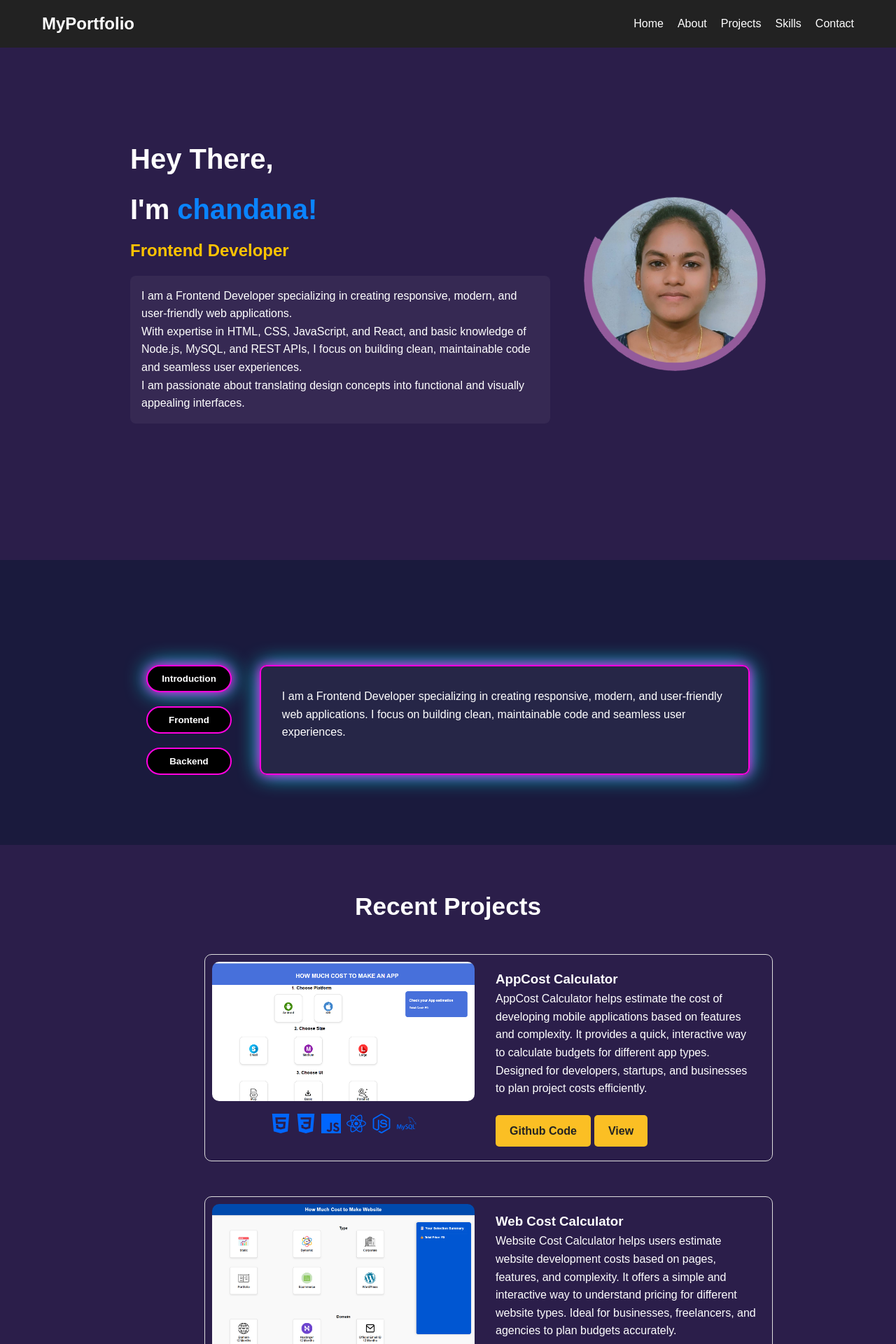
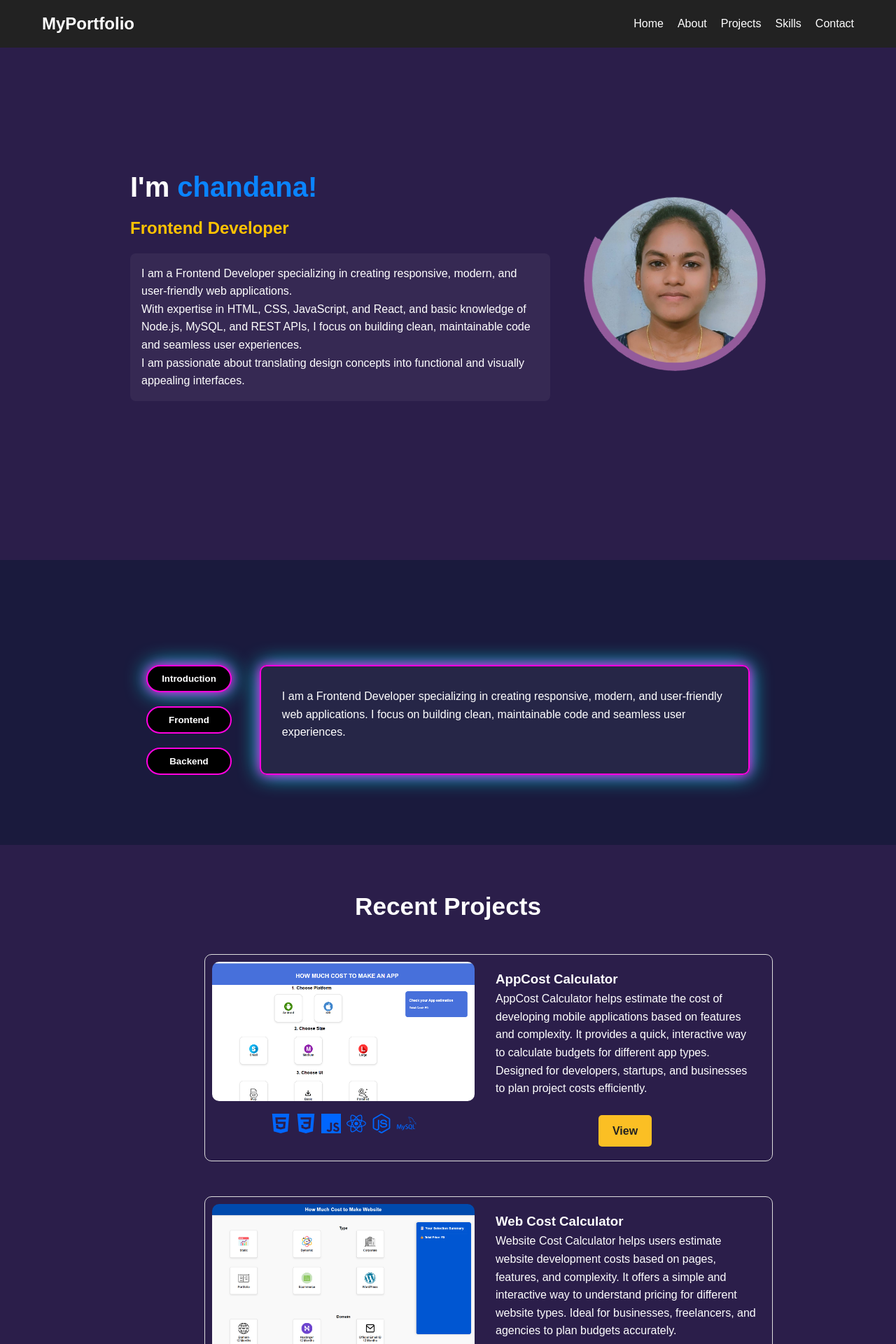
Before and after one commit to jada-chandana/portifolio, a React (Vite) app: page / in a window 1280 px wide. Shown: the top 1920 px of the page at 70% size. Built offline with nearby package versions, Linux system fonts and the light colour scheme.

Commit message:
Updated components and fixed bugs

```diff
--- a/src/components/Hero.jsx
+++ b/src/components/Hero.jsx
@@ -16,7 +16,7 @@ function Hero() {
           viewport={{ once: true }}
           transition={{ duration: 0.7 }}
         >
-          <h1>Hey There,</h1>
+
           <h2>
             I'm <span className="highlight">chandana!</span>
           </h2>
--- a/src/components/contact.jsx
+++ b/src/components/contact.jsx
@@ -1,5 +1,5 @@
 import React from "react";
-import "./Contact.css";
+import "./contact.css";
 
 function Contact() {
   return (
--- a/src/components/projects.css
+++ b/src/components/projects.css
@@ -65,6 +65,8 @@
 
 .project-buttons {
   margin-top: 15px;
+  display: flex;
+  justify-content: center;
 }
 
 .btn {
--- a/src/components/projects.jsx
+++ b/src/components/projects.jsx
@@ -82,7 +82,7 @@ Built for efficient monitoring and decision-making across various workflows.`,
 
               {/* Buttons */}
               <div className="project-buttons">
-                {project.code && (
+                {/* {project.code && (
                   <a
                     href={project.code}
                     target="_blank"
@@ -91,7 +91,7 @@ Built for efficient monitoring and decision-making across various workflows.`,
                   >
                     Github Code
                   </a>
-                )}
+                )} */}
                 {project.demo && (
                   <a
                     href={project.demo}
```
